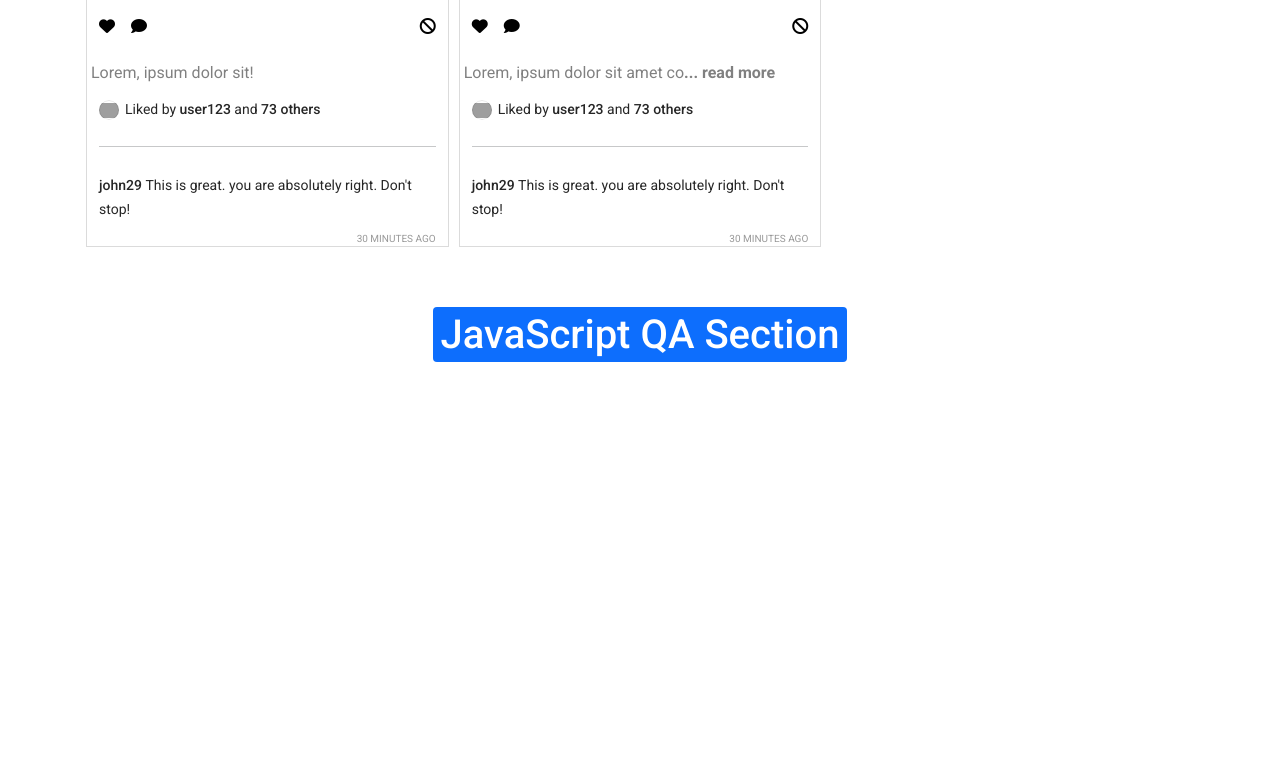
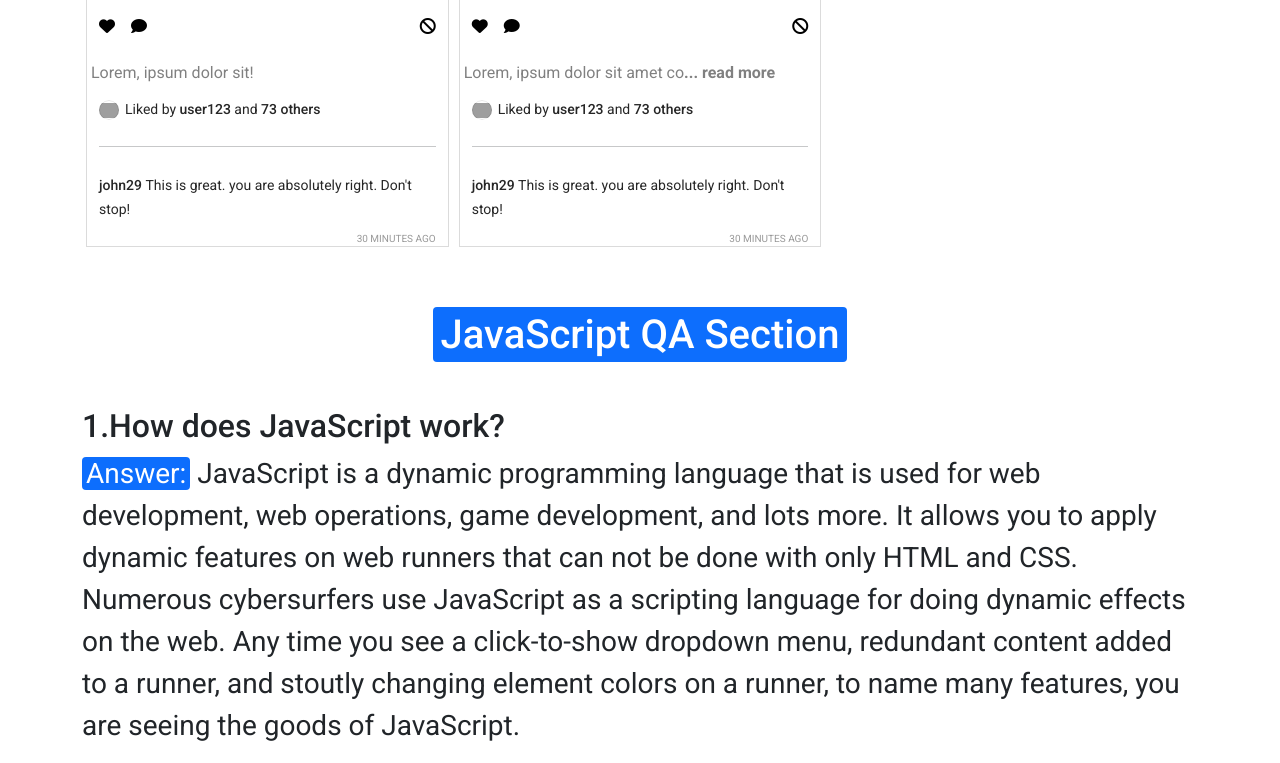
Before and after one commit to aliarman78/assignments-7, a plain HTML site: page index.html in a window 1280 px wide. Shown: the part 1285-2048 px from the top of the page. Before the commit the page ends 1692 px from the top, so only its background shows below. Drawn offline with nearby package versions, Linux system fonts and the light colour scheme; grey boxes are pictures that could not be loaded.

Commit message:
added header

```diff
--- a/index.html
+++ b/index.html
@@ -79,6 +79,9 @@
         </main>
         <section class="container">
             <h1 class="text-center fs-1 my-5"><span class="bg-primary rounded px-2 py-1 text-white">JavaScript QA Section</span></h1>
+            <h2 class="fs-2">1.How does JavaScript work?</h2>
+            <p class="fs-3"><span class="bg-primary rounded px-1 text-white">Answer:</span> JavaScript is a dynamic programming language that is used for web development, web operations, game development, and lots more. It allows you to apply dynamic features on web runners that can not be done with only HTML and CSS. Numerous cybersurfers use JavaScript as a scripting language for doing dynamic effects on the web. Any time you see a click-to-show dropdown menu, redundant content added to a runner, and stoutly changing element colors on a runner, to name many features, you are seeing the goods of JavaScript.
+            </p>
 
         </section>
         <footer></footer>
```
